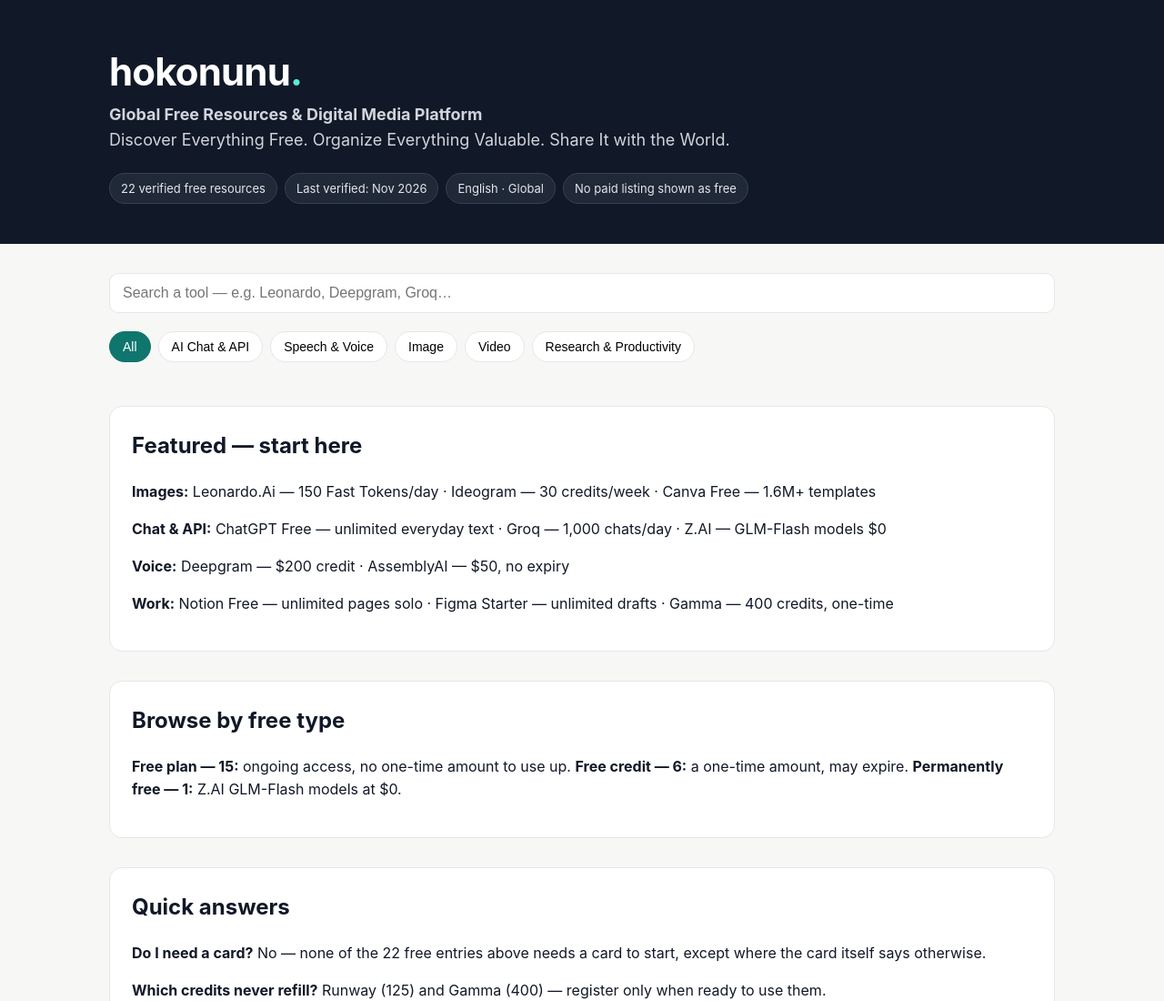
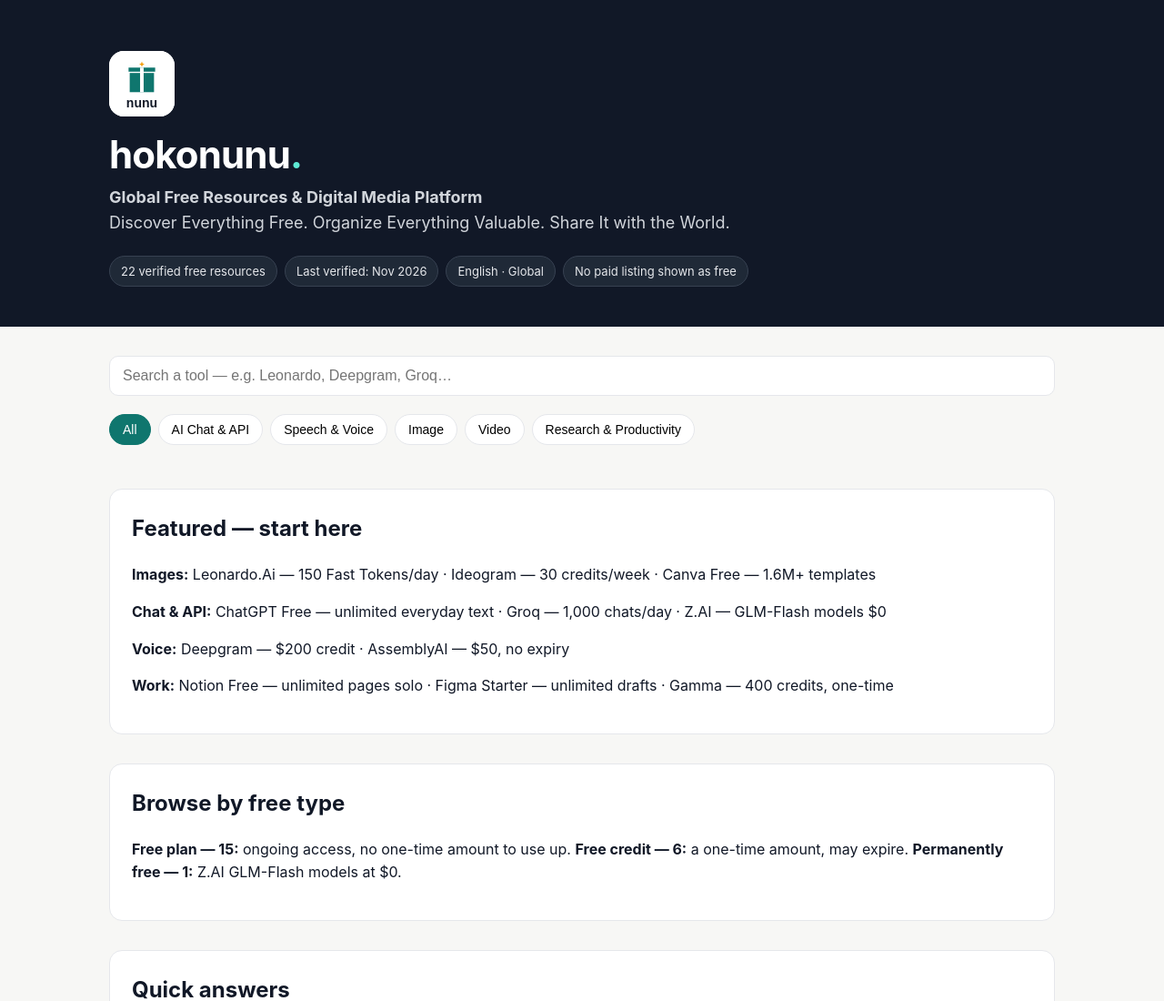
Before and after one commit to hokonunu/hokonunu.github.io, a plain HTML site: page index.html in a window 1280 px wide. Shown: the top 1100 px of the page at 91% size. Drawn offline with Linux system fonts and the light colour scheme.

Commit message:
Add nunu gift-box logo to header + favicon

```diff
--- a/index.html
+++ b/index.html
@@ -4,6 +4,7 @@
 <meta charset="utf-8">
 <meta name="viewport" content="width=device-width, initial-scale=1">
 <title>hokonunu — Global Free Resources | Discover Everything Free</title>
+<link rel="icon" type="image/svg+xml" href="nunu-logo.svg">
 <meta name="description" content="Verified free AI tools, software and creative resources from around the world. Free forever, free plan or free credit — clearly labelled, last verified Nov 2026.">
 <style>
 :root{--bg:#f7f7f5;--card:#fff;--ink:#111827;--muted:#6b7280;--line:#e5e7eb;--accent:#0f766e;--accent2:#111827}
@@ -41,10 +42,12 @@ section.about h2,section.how h2{margin-top:0}
 footer{border-top:1px solid var(--line);padding:28px 20px;color:var(--muted);font-size:14px}
 footer a{color:var(--accent)}
 @media(max-width:600px){h1{font-size:32px}}
+.logo{width:72px;height:72px;border-radius:16px;margin-bottom:12px;background:#fff}
 </style>
 </head>
 <body>
 <header><div class="wrap">
+<img class="logo" src="nunu-logo.svg" alt="nunu — hokonunu logo">
 <h1>hokonunu<span>.</span></h1>
 <p class="lede"><strong>Global Free Resources &amp; Digital Media Platform</strong><br>Discover Everything Free. Organize Everything Valuable. Share It with the World.</p>
 <div class="badges"><span class="badge">22 verified free resources</span><span class="badge">Last verified: Nov 2026</span><span class="badge">English · Global</span><span class="badge">No paid listing shown as free</span></div>
```
Also changed, not shown: nunu-logo.svg (added).
